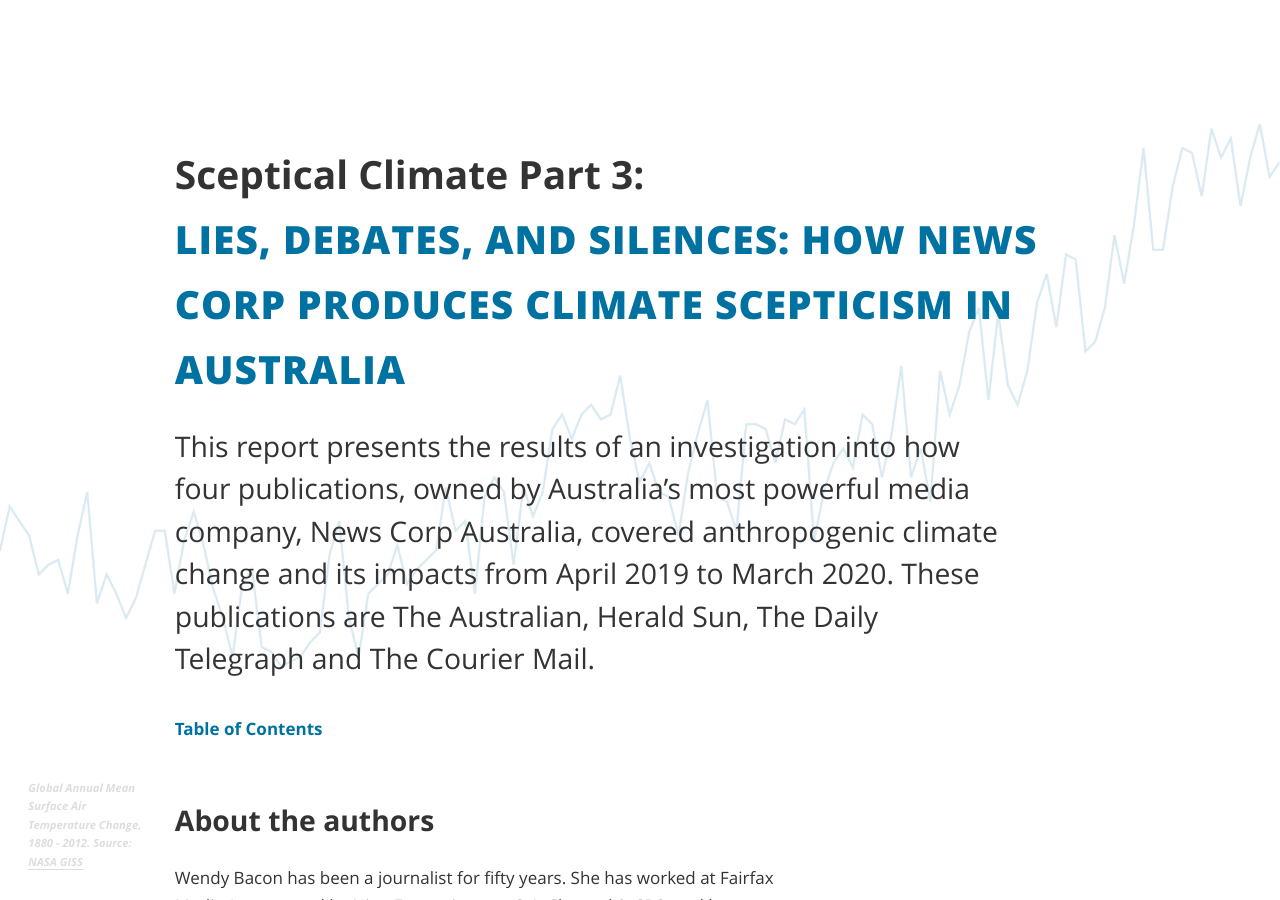
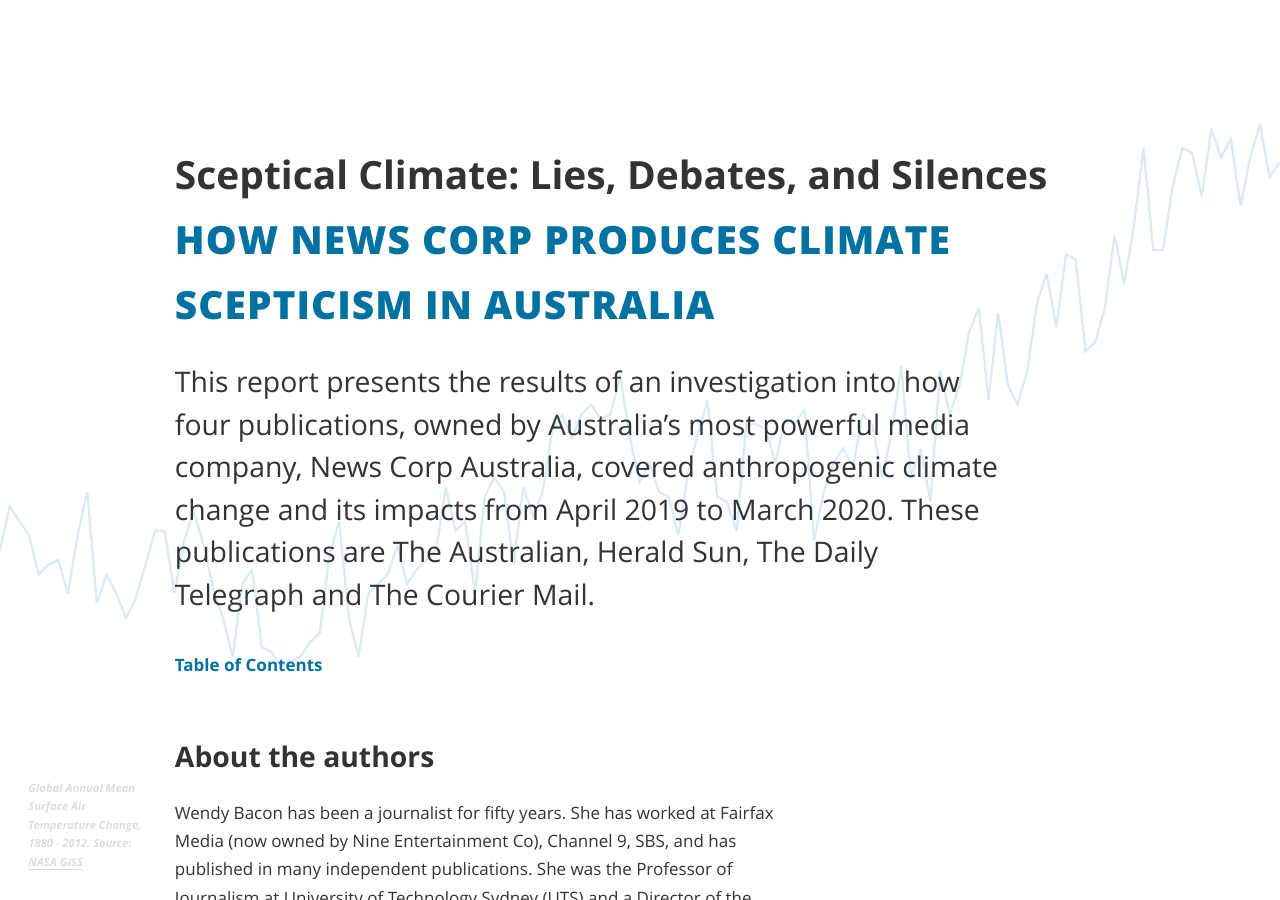
Before and after one commit to investigate/sceptical-climate, a Jekyll site: the page built from part-3/00-index.html, in a window 1280 px wide and 900 px high. Built offline with Jekyll 4.4.1, drawn with Linux system fonts in a browser that asks for light colours; nearby versions of some CDN libraries; Markdown is read by kramdown in place of the engine named in the settings.

```diff
--- a/part-3/00-index.html
+++ b/part-3/00-index.html
@@ -3,13 +3,13 @@
 report_number: Part 3
 title: "Sceptical Climate Part 3: Lies, Debates, and Silences: How News Corp produces climate scepticism in Australia"
 description: "This report presents the results of an investigation into how four publications, owned by Australia’s most powerful media company, News Corp Australia, covered anthropogenic climate change and its impacts from April 2019 to March 2020. These publications are The Australian, Herald Sun, The Daily Telegraph and The Courier Mail."
-permalink: "/part-3"
+permalink: "/part-3/"
 next_page: "1. Introduction"
 next_page_path: "/part-3/introduction"
 published: true
 ---
 
-<h1 itemprop="name">Sceptical Climate Part 3: <span class="report-name">Lies, Debates, and Silences: How News Corp produces climate scepticism in Australia</span></h1>
+<h1 itemprop="name">Sceptical Climate: Lies, Debates, and Silences <span class="report-name">How News Corp produces climate scepticism in Australia</span></h1>
 <p class="lede" itemprop="description">This report presents the results of an investigation into how four publications, owned by Australia’s most powerful media company, News Corp Australia, covered anthropogenic climate change and its impacts from April 2019 to March 2020. These publications are The Australian, Herald Sun, The Daily Telegraph and The Courier Mail.</p>
 <p><a class="scroll nav-link" href="#toc">Table of Contents</a></p>
 <section class="read">
```
